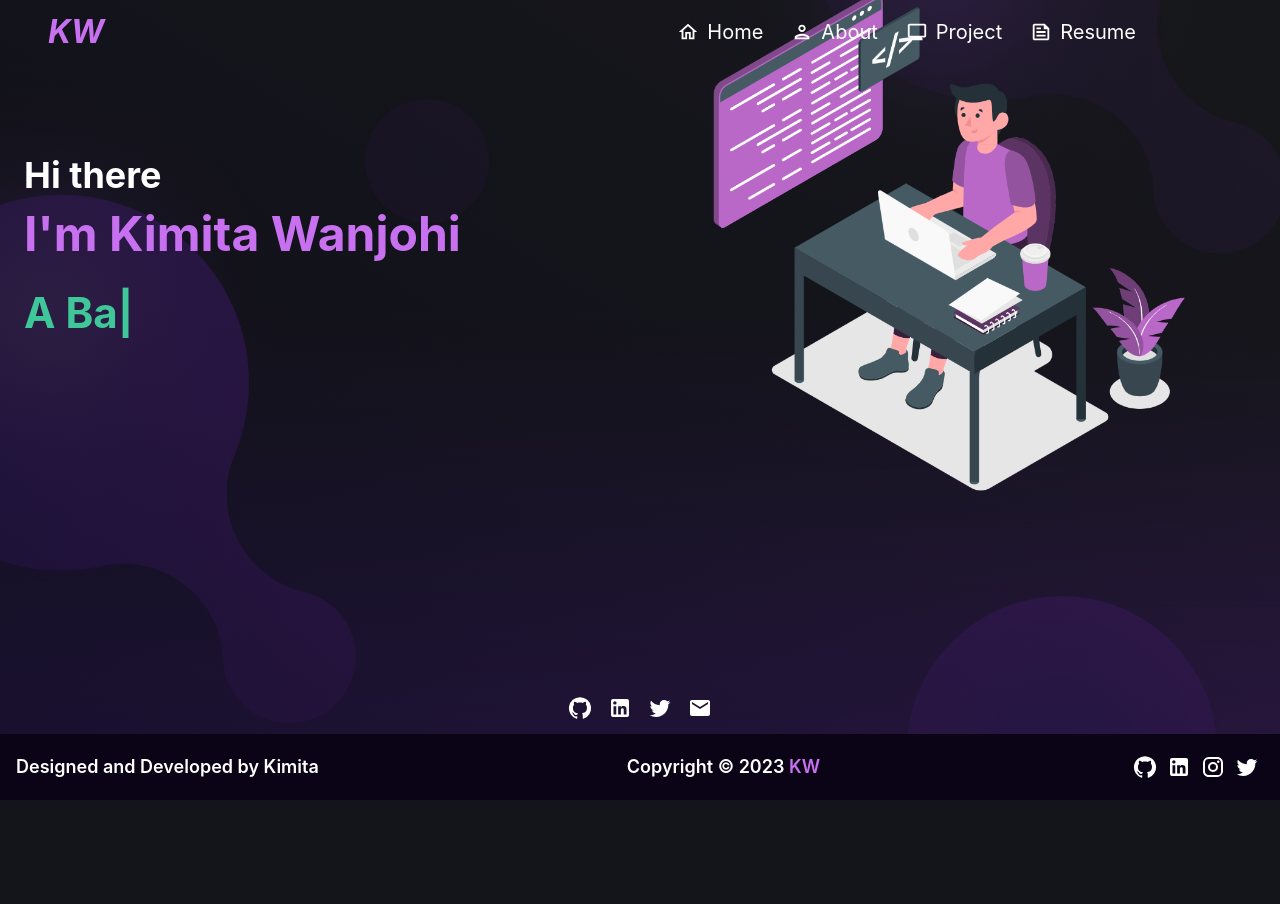
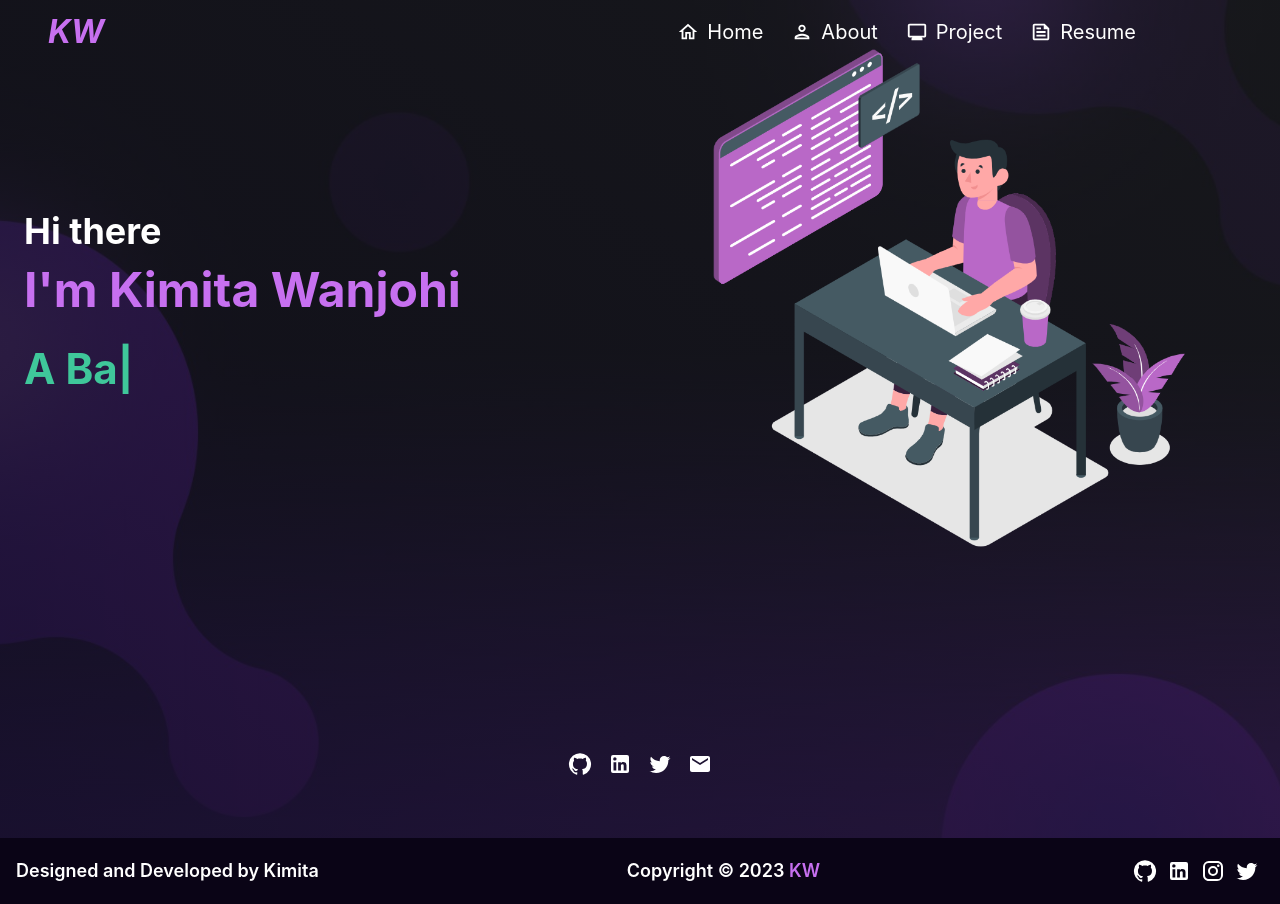
Before and after one commit to kimitaWanjohi/portfolio, a React (Vite) app: page / in a window 1280 px wide. Before the commit the page ends 800 px from the top, so only its background shows below. Built offline with nearby package versions, Linux system fonts and the light colour scheme.

Commit message:
page layout

```diff
--- a/src/components/Layout/Layout.tsx
+++ b/src/components/Layout/Layout.tsx
@@ -3,17 +3,26 @@ import Footer from './Footer';
 import Navbar from './Navbar';
 
 import Container from '@mui/material/Container';
+import { styled } from '@mui/material/styles';
+
 
 interface LayoutProps {
     children?: React.ReactNode;
 }
 
+const Main = styled('main')(({ theme }) => ({
+  marginTop: theme.mixins.toolbar.minHeight,
+  paddingBottom: theme.spacing(15),
+}));
+
 const Layout:React.FC<PropsWithChildren<LayoutProps>> = ({children}) =>  {
 
   return (
-    <Container maxWidth={false} sx={{minHeight: '100vh', position: "relative" }}>
+    <Container maxWidth={false} sx={{minHeight: '100vh', position: 'relative' }}>
         <Navbar />
-        {children}
+          <Main>
+            {children}
+          </Main>
         <Footer />
     </Container>
   )
```
